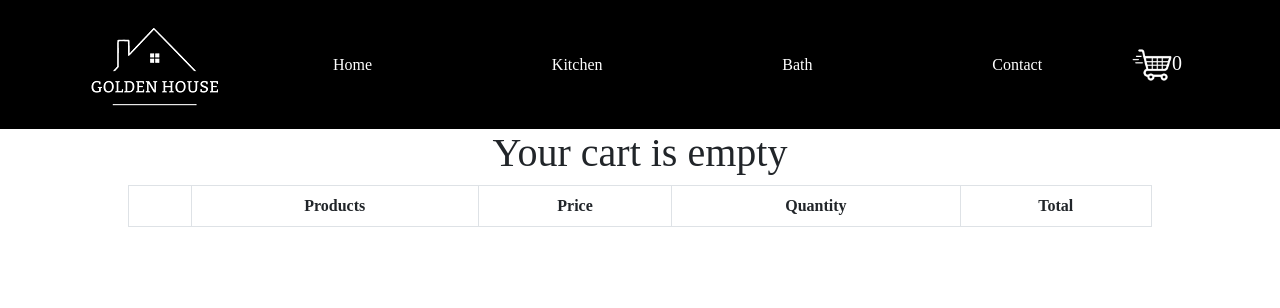
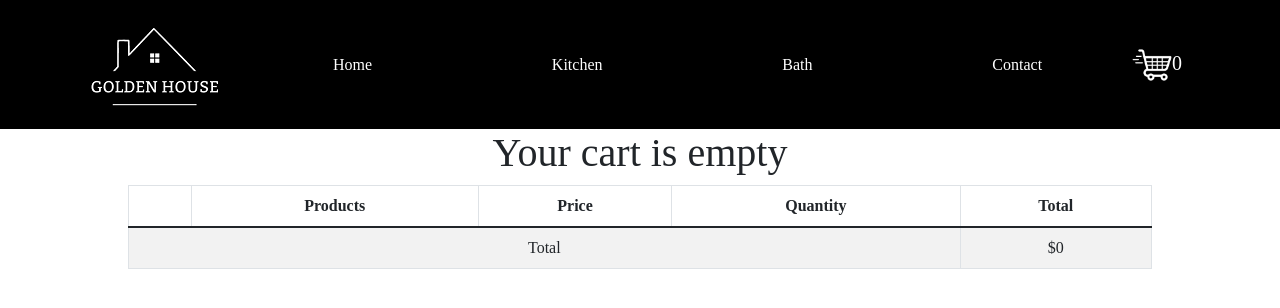
Before and after one commit to Marilinaroman/goldenhouse, a React (Create React App) app: page /Cart in a window 1280 px wide. Shown: the top 308 px of the page. Built offline with nearby package versions, Linux system fonts and the light colour scheme.

Commit message:
version 1.3: cart view

```diff
--- a/src/components/Cart/Cart.js
+++ b/src/components/Cart/Cart.js
@@ -6,7 +6,11 @@ import './Cart.css'
 const CartDetail = () =>{
     const {cart, clearCart, removeItem} = useContext(CartContext)
 
+    const total = cart.reduce((acc, sum) => {
+        return acc + sum.total
+    }, 0)
 
+    console.log(total)
     return(
         <div className='cart'>
             <h1>{cart.length === 0 ? 'Your cart is empty' :  'Your cart'}</h1>
@@ -32,10 +36,13 @@ const CartDetail = () =>{
                         </td>
                         <td>${u.price}</td>
                         <td>{u.quantity}</td>
-                        <td>${u.quantity * u.price}</td>
+                        <td>${u.total}</td>
                         </tr>)
                     })}
-
+                    <tr>
+                    <td colSpan={4}>Total</td>
+                    <td>${total}</td>
+                    </tr>
                 </tbody>
             </Table>
             <div className='containerButton'>
--- a/src/components/ItemDetail/ItemDetail.js
+++ b/src/components/ItemDetail/ItemDetail.js
@@ -15,7 +15,7 @@ const ItemDetail = ({id, name, price, description,stock,img}) =>{
         setQuantityAdd(quantity)
 
         const productToAdd = {
-            id, name, price, quantity:Number(quantity)
+            id, name, price, quantity:Number(quantity), total: (price*quantity)
         }
         if(quantity<=0){
             setNotification('danger',`Sorry! We don't have stock`)
--- a/src/context/CartContext.js
+++ b/src/context/CartContext.js
@@ -15,7 +15,7 @@ export const CartContextProvider = ({children}) =>{
                 if(prod.id === productToAdd.id) {
                     const productUp = {
                         ...prod,
-                        quantity: productToAdd.quantity
+                        quantity: productToAdd.quantity,
                     }
                     return productUp
                 } else {
@@ -55,6 +55,8 @@ export const CartContextProvider = ({children}) =>{
         setCart(newCart)
     }
 
+
+
     return(
         <CartContext.Provider value={{cart, addItem, getQuantity,getProductQuantity, isInCart, clearCart, removeItem}}>
             {children}
```
